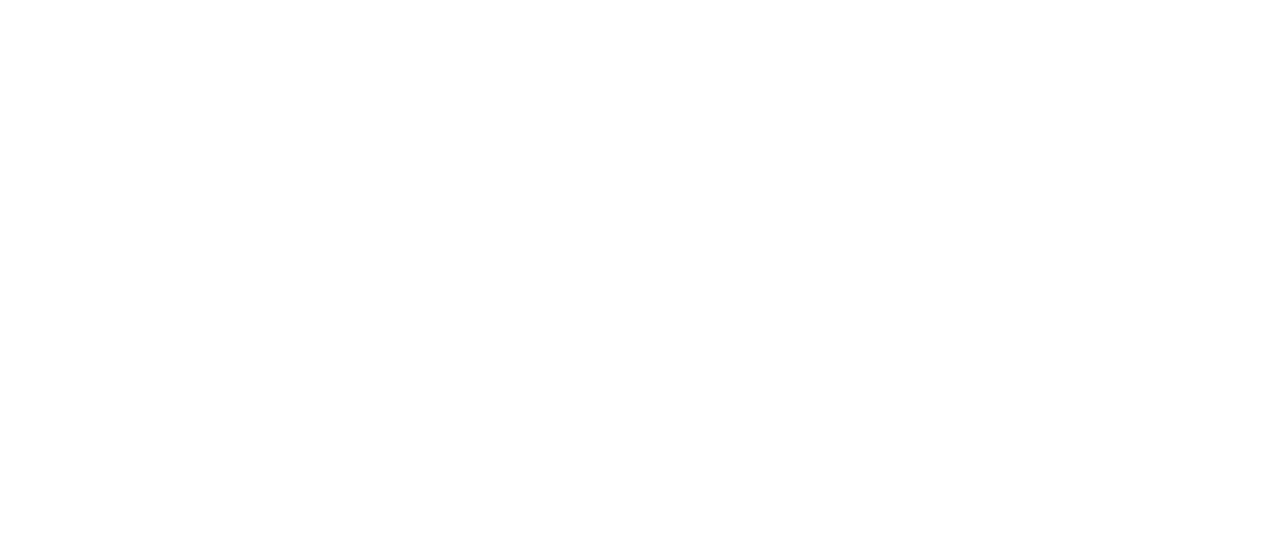
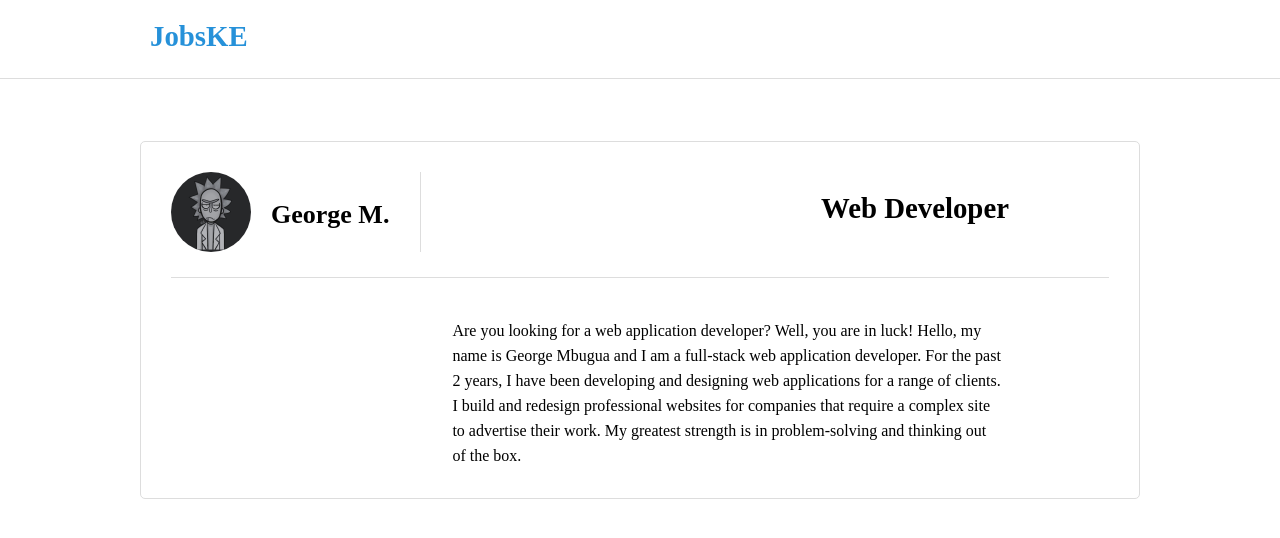
Before and after one commit to MbuguaGeorge/JobsKE, a React (Create React App) app: page /profile in a window 1280 px wide. Before the commit this address had no page. Shown: the top 538 px of the page. Built offline with nearby package versions, Linux system fonts and the light colour scheme.

Commit message:
my progile page

```diff
--- a/src/App.css
+++ b/src/App.css
@@ -750,3 +750,65 @@
 .resume input[type='file']{
     padding: 10px 10px;
 }
+
+/* My Profile */
+
+.container{
+    width: 1000px;
+    margin-top: 120px;
+    position: absolute;
+    top: 25%;
+    left: 50%;
+    transform: translate(-50%,-50%);
+    border: 1px solid #ddd;
+    border-radius: 5px;
+    padding: 30px;
+}
+
+.floatprofile{
+    display: flex;
+    border-bottom: 1px solid #ddd;
+    padding-bottom: 25px;
+}
+
+.myprofile{
+    display: flex;
+    border-right: 1px solid #ddd;
+    width: 250px;
+}
+
+.myprofile img{
+    border-radius: 50%;
+}
+
+.myprofile label{
+    margin-left: 20px;
+    margin-top: 28px;
+    font-family: 'Times New Roman', Times, serif;
+    font-weight: 700;
+    font-size: 26px;
+}
+
+.description{
+    margin-left: 400px;
+    margin-top: 20px;
+}
+
+.description h1{
+    float: right;
+    font-family: 'Times New Roman', Times, serif;
+}
+
+.skill-description{
+    width: 550px;
+    position: relative;
+    left: 30%;
+    margin-top: 40px;
+}
+
+.skill-description p{
+    font-family: 'Times New Roman', Times, serif;
+    font-weight: 500;
+    line-height: 25px;
+    font-size: 16px;
+}
--- a/src/App.js
+++ b/src/App.js
@@ -8,6 +8,7 @@
 import Jobs from './components/jobs';
 import Status from './components/status';
 import PostAJob from './components/postAJob';
+import Profile from './components/profile';
 
 function App() {
   return (
@@ -21,6 +22,7 @@
             <Route exact path="/jobs" element={<Jobs />}/>
             <Route exact path="/status" element={<Status />}/>
             <Route exact path="/post" element={<PostAJob />}/>
+            <Route exact path="/profile" element={<Profile />}/>
         </Routes>
     </Router>
   );
--- /dev/null
+++ b/src/components/profile.js
@@ -0,0 +1,35 @@
+import React, {Component} from 'react';
+import avatar from './img/avatar.jpg';
+
+class Profile extends Component{
+    render(){
+        return(
+            <>
+                <div className='status-nav'>
+                    <h1>JobsKE</h1>
+                </div>
+                <div className='container'>
+                    <div className='floatprofile'>
+                        <div className='myprofile'>
+                            <img src={avatar} alt='profile pic' width='80'/>
+                            <label>George M.</label>
+                        </div>
+                        <div className='description'>
+                            <h1>Web Developer</h1>
+                        </div>
+                    </div>
+                    <div className='skill-description'>
+                        <p>
+                            Are you looking for a web application developer? Well, you are in luck!
+                            Hello, my name is George Mbugua and I am a full-stack web application developer. For the past 2 years, I have been developing and designing web applications for
+                            a range of clients. I build and redesign professional websites for companies that require a complex site to advertise their work.
+                            My greatest strength is in problem-solving and thinking out of the box.
+                        </p>
+                    </div>
+                </div>
+            </>
+        )
+    }
+}
+
+export default Profile;
```
